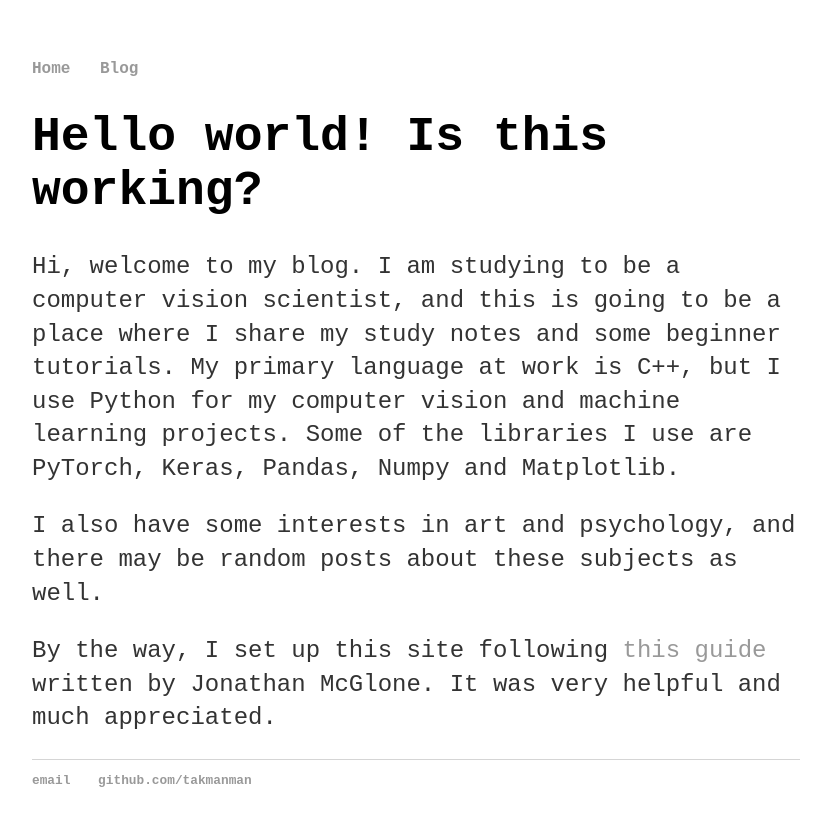
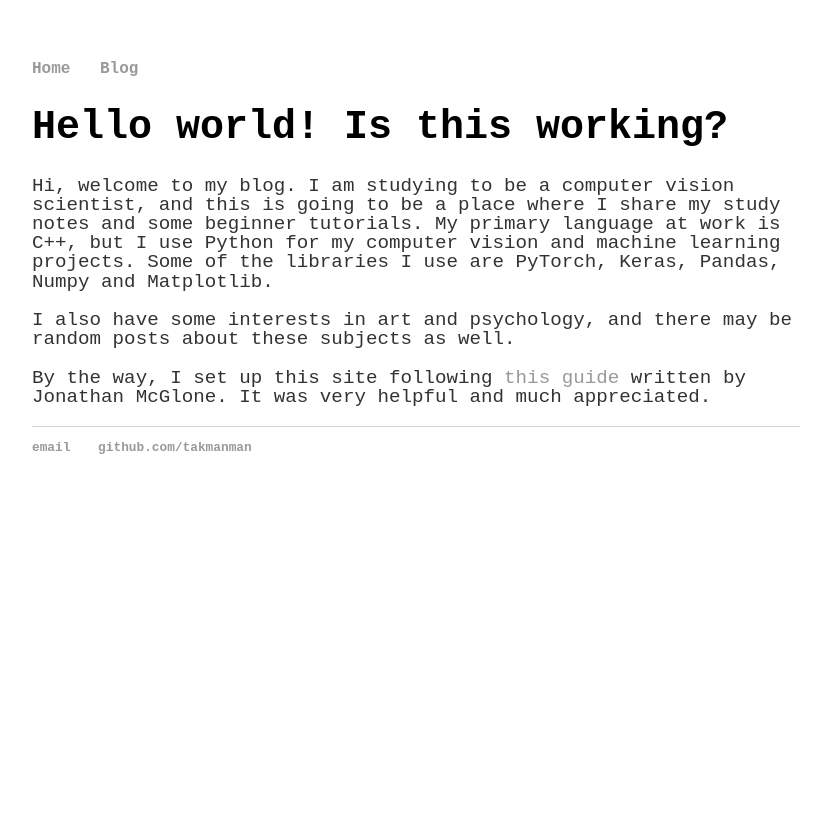
Before and after one commit to takmanman/takmanman.github.io, a Jekyll site: the page built from index.html, in a window 1280 px wide. Shown: the top 826 px of the page, without its empty margins (224-1055 px from the left). Built offline with Jekyll 4.4.1, drawn with Linux system fonts in a browser that asks for light colours.

Commit message:
Update main.css

```diff
--- a/css/main.css
+++ b/css/main.css
@@ -21,12 +21,12 @@ a:hover {
     text-decoration: underline;
 }
 h1 {
-    font-size: 3em;
+    font-size: 2.5em;
 
 }
 p {
-    font-size: 1.5em;
-    line-height: 1.4em;
+    font-size: 1.2em;
+    line-height: 1.0em;
     color: #333;
 }
 footer {
@@ -36,7 +36,7 @@ footer {
 
 ul.posts {
     margin: 20px auto 40px;
-    font-size: 1.5em;
+    font-size: 1.2em;
 }
 
 ul.posts li {
```
